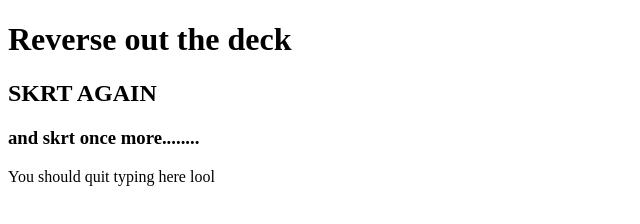
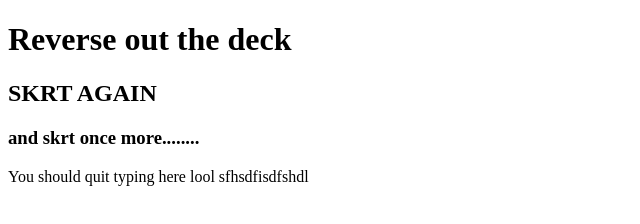
Before and after one commit to TolgaAkaMoon/TestRep, a plain HTML site: page index.html in a window 1280 px wide. Shown: the whole page, without its empty margins (0-640 px from the left). Drawn offline with Linux system fonts and the light colour scheme.

Commit message:
add more text

```diff
--- a/index.html
+++ b/index.html
@@ -10,6 +10,8 @@
     <h1>Reverse out the deck</h1>
     <h2>SKRT AGAIN</h2>
     <h3>and skrt once more........</h3>
-    <p>You should quit typing here lool</p>
+    <p>You should quit typing here lool
+        sfhsdfisdfshdl
+    </p>
 </body>
 </html>
```
